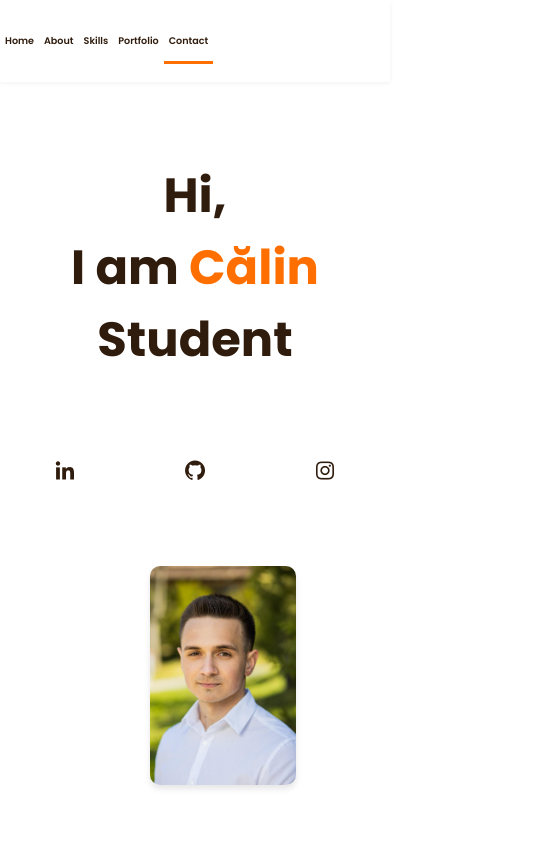
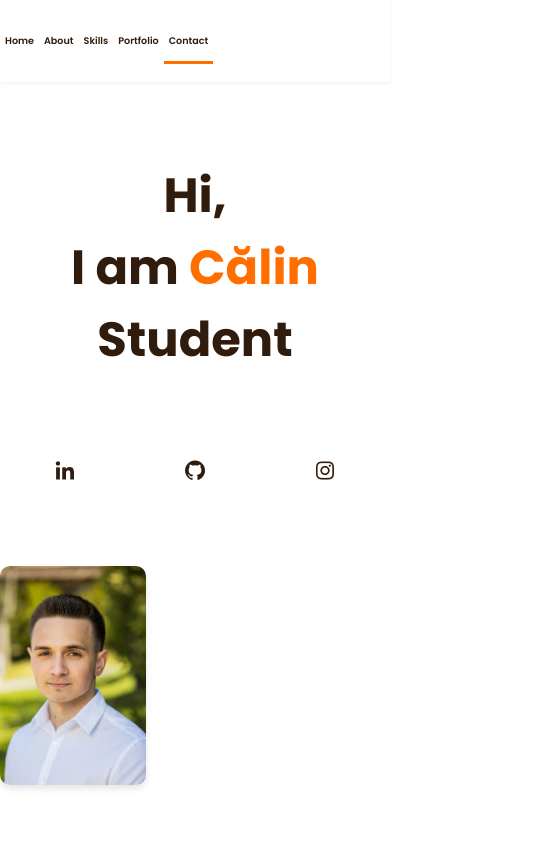
Before and after one commit to StroiaCalin/Resume4, a React (Vite) app: page / in a window 390 px wide. Shown: the top 844 px of the page, 540 px wide, since content can reach past the window. Built offline with nearby package versions, Linux system fonts and the light colour scheme.

Commit message:
fourty-five

```diff
--- a/public/styles.css
+++ b/public/styles.css
@@ -511,7 +511,6 @@ img {
     height: auto; /* Asigură-te că imaginea este scalată corect */
     width: 100%; /* Limitază lățimea la 100% */
     position: static; /* Elimină poziționarea absolută dacă nu este necesară */
-    margin-left: 150px; /* Centrarea imaginii */
   }
 
   .home__social-icon {
@@ -535,6 +534,9 @@ img {
     padding: 0 10px; /* Adaugă un padding mic pentru a preveni overflow-ul */
     text-align: center; /* Centrează textul */
   }
+  .footer{
+    height: 70px;
+  }
   .work__container {
     grid-template-columns: 1fr;
   }
```
